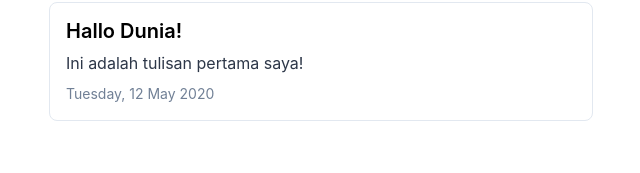
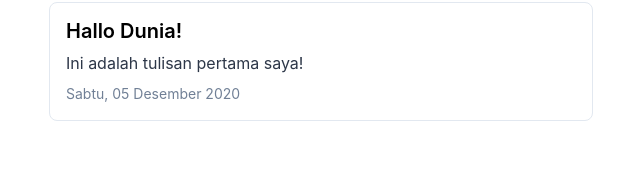
Before and after one commit to rodrigo398/agallio.xyz, a Next.js app: page /blog in a window 1280 px wide. Shown: the part 290-463 px from the top of the page, without its empty margins (319-959 px from the left). Built offline with nearby package versions, Linux system fonts and the light colour scheme.

Commit message:
Create dayjs extended config

```diff
--- a/pages/blog/[slug].js
+++ b/pages/blog/[slug].js
@@ -19,12 +19,12 @@ import {
   Text,
   useColorMode,
 } from '@chakra-ui/react'
-import dayjs from 'dayjs'
 
 // Components
 import components from '~/components/MDXComponents'
 
 // Utilities
+import dayjs from '~/utils/dayjs'
 import { postFilePaths, POSTS_PATH } from '~/utils/mdxUtils'
 
 export default function PostPage({ source, frontMatter }) {
--- a/src/components/BlogItem.js
+++ b/src/components/BlogItem.js
@@ -1,6 +1,6 @@
 import Link from 'next/link'
 import { Box, Flex, Heading, Text, useColorMode } from '@chakra-ui/react'
-import dayjs from 'dayjs'
+import dayjs from '~/utils/dayjs'
 
 export default function BlogItem({ filePath, data }) {
   const { colorMode } = useColorMode()
@@ -37,7 +37,7 @@ export default function BlogItem({ filePath, data }) {
           {data.summary}
         </Text>
         <Text fontSize="sm" color={dateTextColor[colorMode]}>
-          {dayjs(data.date, 'DD-MM-YYYY').format('dddd, DD MMM YYYY')}
+          {dayjs(data.date, 'DD-MM-YYYY').format('dddd, DD MMMM YYYY')}
         </Text>
       </Box>
     </Link>
--- /dev/null
+++ b/src/utils/dayjs.js
@@ -0,0 +1,13 @@
+import dayjs from 'dayjs'
+import utc from 'dayjs/plugin/utc'
+import timezone from 'dayjs/plugin/timezone'
+import customParseFormat from 'dayjs/plugin/customParseFormat'
+import 'dayjs/locale/id'
+
+dayjs.extend(utc)
+dayjs.extend(timezone)
+dayjs.tz.setDefault('Asia/Jakarta')
+dayjs.locale('id')
+dayjs.extend(customParseFormat)
+
+export default dayjs
```
